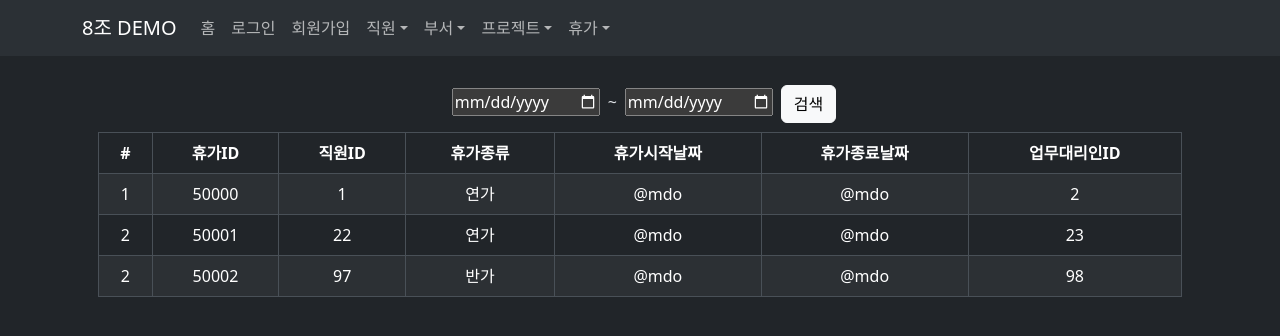
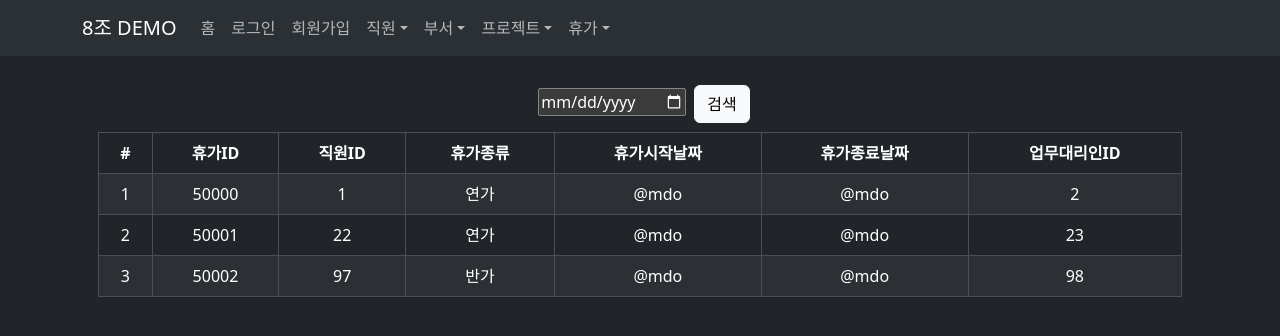
Before and after one commit to db-design-team-project/db-design-demo, a React (Create React App) app in the folder src/react-client/: page /vacation/management in a window 1280 px wide. Shown: the top 336 px of the page. Built offline with nearby package versions, Linux system fonts and the light colour scheme.

Commit message:
휴가검색 수정

```diff
--- a/src/react-client/src/pages/vacation/management/index.jsx
+++ b/src/react-client/src/pages/vacation/management/index.jsx
@@ -10,9 +10,7 @@ const VacationManagement = () => {
     <Container>
 
       <div class="m-2">
-        <input type="date" class="m-2" placeholder="date" aria-label="Username" aria-describedby="basic-addon1"/>
-        ~
-        <input type="date" class="m-2" placeholder="date" aria-label="Username" aria-describedby="basic-addon1"/>
+       <input type="date" class="m-2" placeholder="date" aria-label="Username" aria-describedby="basic-addon1"/>
         <button type="button" class="btn btn-light">검색</button>
       </div>
 
@@ -49,7 +47,7 @@ const VacationManagement = () => {
               <td>23</td>
             </tr>
             <tr>
-              <td>2</td>
+              <td>3</td>
               <td>50002</td>
               <td>97</td>
               <td>반가</td>
```
